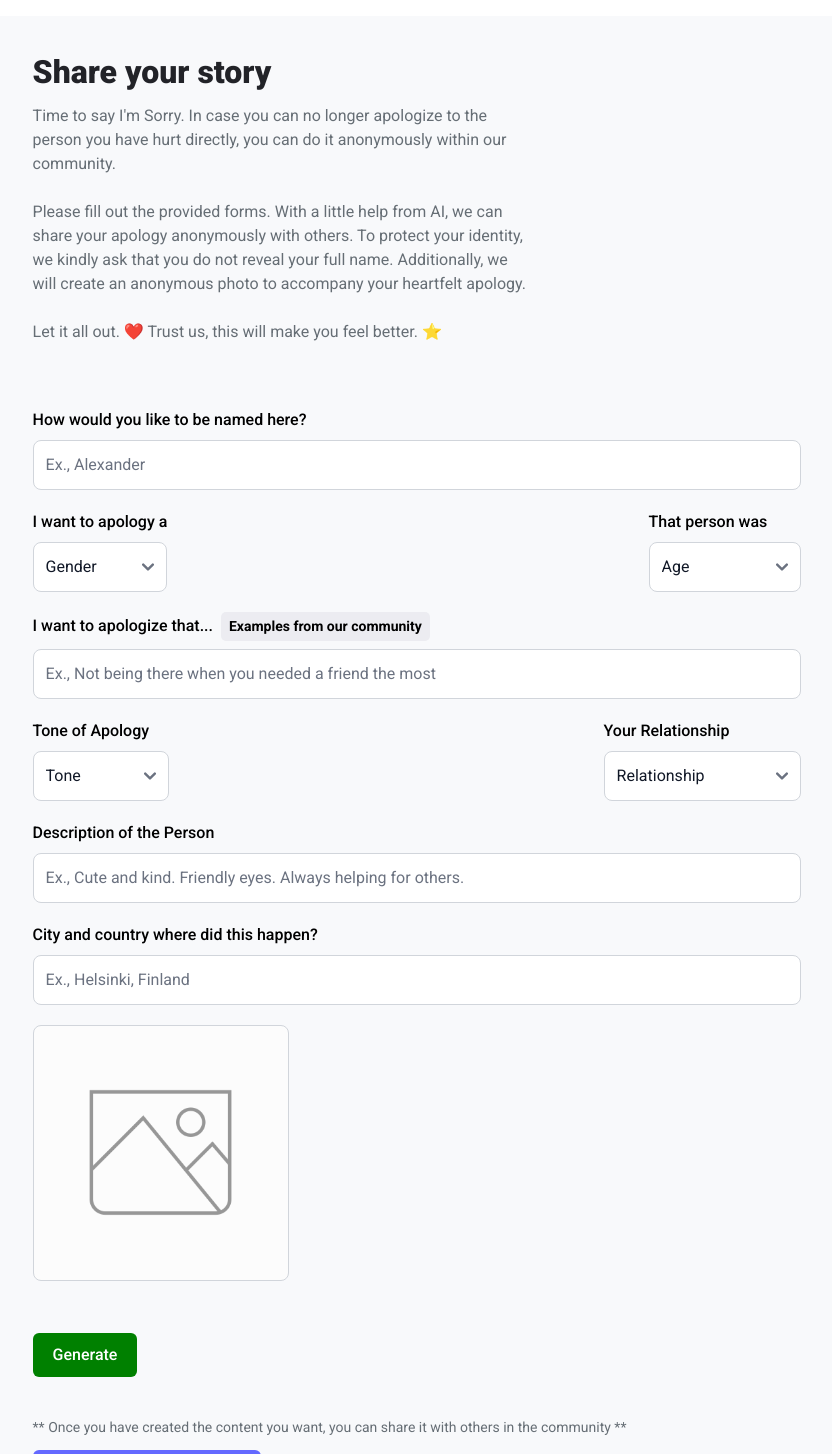
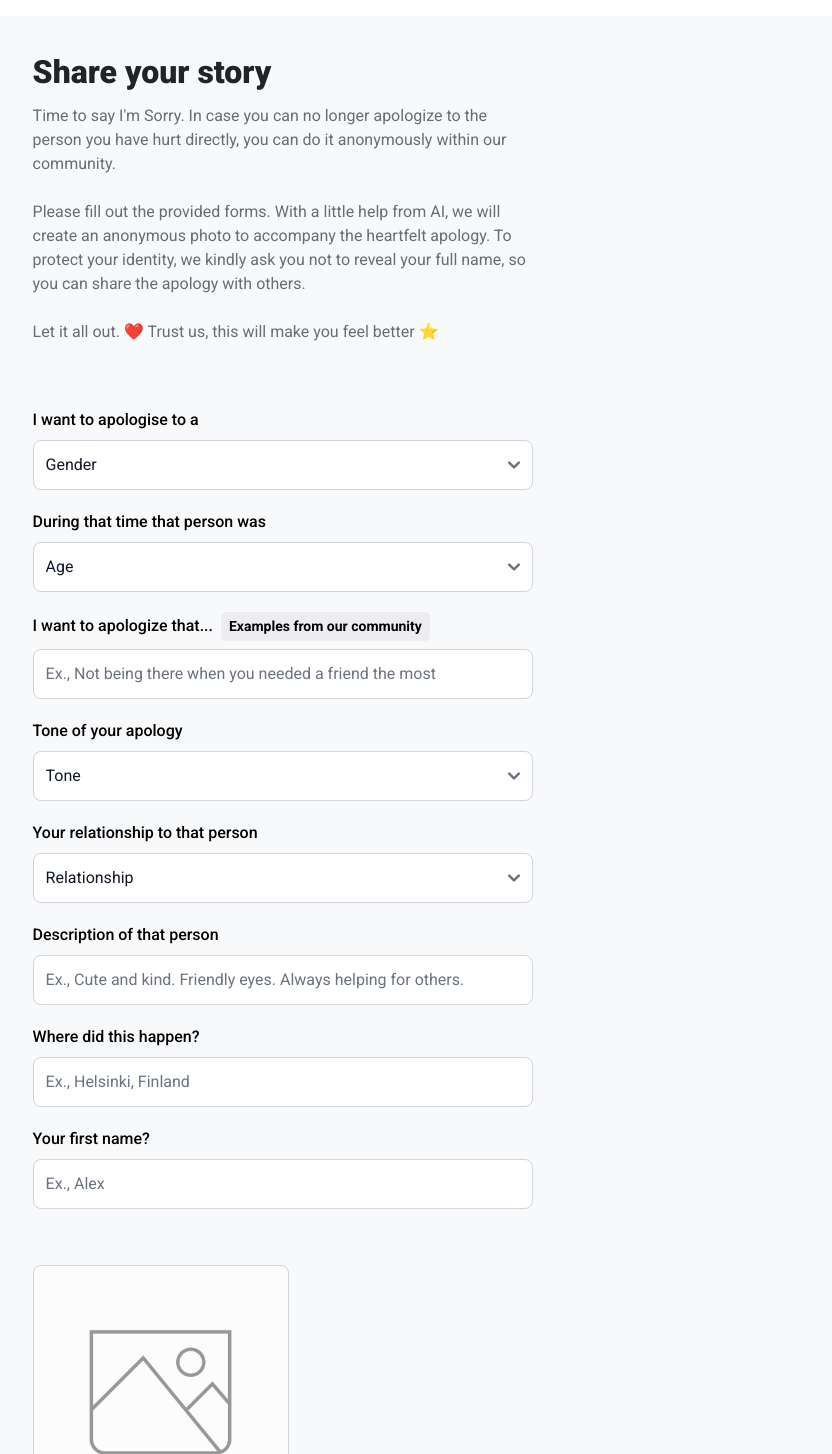
Before and after one commit to akipeki/D_3.0, a React (Vite) app in the folder frontend/: page /create-post in a window 1280 px wide. Shown: the part 76-1530 px from the top of the page, without its empty margins (161-993 px from the left). Built offline with nearby package versions, Linux system fonts and the light colour scheme.

Commit message:
still fixing things

```diff
--- a/frontend/src/App.jsx
+++ b/frontend/src/App.jsx
@@ -9,7 +9,7 @@ const App = () => {
     <BrowserRouter>
       <div className='innerWrapper'>
         <div className='innerWrapper flex flex-col justify-center px-4 sm:px-0'>
-          <header className='w-full flex border-none justify-between items-center bg-white px-1 sm:px-14 lg:px-0 xl:px-0 py-4 border-b border-b-[#e6ebf4]'>
+          <header className='w-full flex border-none justify-between items-center bg-white px-1 sm:px-14 md:px-0 lg:px-0 xl:px-0 py-4 border-b border-b-[#e6ebf4]'>
 
             <Link to='/'>
               <img src={LOGO_SORRY_OS} alt="logo" className="w-40 sm:w-60 md:w-80" />
--- a/frontend/src/components/Footer.jsx
+++ b/frontend/src/components/Footer.jsx
@@ -25,7 +25,7 @@ const Footer = () => {
                 </ul>
                 <ul className="flex justify-center sm:mt-4 md:mt-0 pb-4 cursor-pointer items-center text-sm font-medium text-[#8a8a8a] ">
                     <li>
-                        <a href="https://instagram.com" target='_blank' rel='noreferrer noopener' className="mx-4 cursor-pointer hover:underline hover:text-[#191919]">
+                        <a href="https://instagram.com/iamsorry_website/" target='_blank' rel='noreferrer noopener' className="mx-4 cursor-pointer hover:underline hover:text-[#191919]">
                             <img
                                 src={instagram}
                                 alt="Instagram"
--- a/frontend/src/index.css
+++ b/frontend/src/index.css
@@ -93,7 +93,7 @@
 }
 
 .innerWrapper {
-    width: 90%;
+    width: 100%;
     margin: 0 auto;
 }
 
@@ -173,9 +173,16 @@
 }
 
 
-@media screen and (min-width: 1600px) {
+@media (max-width: 1460px) {
     .innerWrapper {
         width: 90%;
         margin: 0 auto;
     }
 }
+
+@media (min-width: 1461px) {
+    .innerWrapper {
+        width: 80%;
+        margin: 0 auto;
+    }
+}
--- a/frontend/src/pages/CreatePost.jsx
+++ b/frontend/src/pages/CreatePost.jsx
@@ -1,13 +1,17 @@
 import React, { useState } from 'react';
 import { useNavigate } from 'react-router-dom';
+import { useMediaQuery } from 'react-responsive';
 
 import { preview } from '../assets';
 import { getRandomPrompt } from '../utils';
 import { FormField, Loader } from '../components';
 
+
 const CreatePost = () => {
   const navigate = useNavigate();
-
+  const isTabletOrMobileDevice = useMediaQuery({
+    query: '(max-device-width: 768px)'
+  });
   const [form, setForm] = useState({
     name: '',
     prompt: '',
@@ -218,7 +222,14 @@ const CreatePost = () => {
     "100+ years"
   ];
 
-  const genderOptions = ['girl', 'boy', 'man', 'woman', 'child', 'adult'];
+  const genderOptions = [
+    'girl',
+    'boy',
+    'man',
+    'woman',
+    'child',
+    'teenager',
+    'adult'];
 
   const toneOptions = [
     "Serious",
@@ -266,29 +277,18 @@ const CreatePost = () => {
         <h1 className='font-extrabold text-[#222328] text-[32px]'>Share your story</h1>
         <p className='mt-2 text-[#666e75] text-[16px] max-w-[500px]'>Time to say I'm Sorry. In case you can no longer apologize to the person you have hurt directly, you can do it anonymously within our community.
           <br /><br />
-          Please fill out the provided forms. With a little help from AI, we can share your apology anonymously with others.
-          To protect your identity, we kindly ask that you do not reveal your full name.
-          Additionally, we will create an anonymous photo to accompany your heartfelt apology.
+          Please fill out the provided forms. With a little help from AI, we will create an anonymous photo to accompany the heartfelt apology.
+          To protect your identity, we kindly ask you not to reveal your full name, so you can share the apology with others.
           <br /><br />
-          Let it all out. ❤️ Trust us, this will make you feel better. ⭐️
+          Let it all out. ❤️ Trust us, this will make you feel better ⭐️
         </p>
       </div>
 
       <form className='mt-16 max-w-3xl' onSubmit={handleSubmit}>
-        <div className='flex flex-col gap-5'>
+        <div className='flex flex-col gap-5 mb-14 max-w-[500px]'>
           <FormField
-            labelName='How would you like to be named here?'
-            type='text'
-            name='name'
-            placeholder='Ex., Alexander'
-            value={form.name}
-            handleChange={handleChange}
-          />
 
-          <div className="flex justify-between gap-4">
-            <FormField
-              style={{ flexGrow: 1, minWidth: 'calc(50% - 20px)' }}
-              labelName="I want to apology a"
+            labelName="I want to apologise to a"
             type="select"
             name="gender"
             placeholder="Gender"
@@ -299,8 +299,8 @@ const CreatePost = () => {
 
 
           <FormField
-              style={{ flexGrow: 1, minWidth: 'calc(50% - 20px)' }}
-              labelName="That person was"
+
+            labelName="During that time that person was"
             type='select'
             name='age'
             placeholder='Age'
@@ -309,8 +309,6 @@ const CreatePost = () => {
             options={ageOptions}
           />
 
-          </div>
-
           <FormField
             labelName="I want to apologize that..."
             type='text'
@@ -318,14 +316,14 @@ const CreatePost = () => {
             placeholder='Ex., Not being there when you needed a friend the most'
             value={form.prompt}
             handleChange={handleChange}
-            isSurpriseMe
+            isSurpriseMe={!isTabletOrMobileDevice}  // SurpriseMe hidden on mobile devices
             handleSurpriseMe={handleSurpriseMe}
           />
 
-          <div className="flex justify-between gap-4">
+
           <FormField
-              style={{ flexGrow: 1, minWidth: 'calc(50% - 20px)' }}
-              labelName="Tone of Apology"
+
+            labelName="Tone of your apology"
             type="select"
             name="tone"
             placeholder="Tone"
@@ -335,8 +333,8 @@ const CreatePost = () => {
           />
 
           <FormField
-              style={{ flexGrow: 1, minWidth: 'calc(50% - 20px)' }}
-              labelName="Your Relationship"
+
+            labelName="Your relationship to that person"
             type="select"
             name="relationship"
             placeholder="Relationship"
@@ -344,10 +342,10 @@ const CreatePost = () => {
             handleChange={handleChange}
             options={relationshipOptions}
           />
-          </div>
+
 
           <FormField
-            labelName='Description of the Person'
+            labelName='Description of that person'
             type='text'
             name='personDescription'
             placeholder='Ex., Cute and kind. Friendly eyes. Always helping for others.'
@@ -356,7 +354,7 @@ const CreatePost = () => {
           />
 
           <FormField
-            labelName='City and country where did this happen?'
+            labelName='Where did this happen?'
             type='text'
             name='country'
             placeholder='Ex., Helsinki, Finland'
@@ -364,7 +362,18 @@ const CreatePost = () => {
             handleChange={handleChange}
           />
 
-          <div className='relative bg-[#fcfcfc] border border-gray-300 text-gray-900 text-sm rounded-lg focus:ring-blue-500 focus:border-blue-500 w-64 p-3 h-64 flex justify-center items-center'>
+          <FormField
+            labelName='Your first name?'
+            type='text'
+            name='name'
+            placeholder='Ex., Alex'
+            value={form.name}
+            handleChange={handleChange}
+          />
+
+        </div>
+
+        <div className='relative bg-[#fcfcfc] border border-gray-300 text-gray-900 text-sm rounded-lg focus:ring-blue-500 focus:border-blue-500 w-56 p-3 h-56 xs:w-64 xs:h-64 flex justify-center items-center'>
           {form.photo ? (
             <img
               src={form.photo}
@@ -385,7 +394,7 @@ const CreatePost = () => {
             </div>
           )}
         </div>
-        </div>
+
 
 
         <div className='mt-5'>
@@ -393,26 +402,44 @@ const CreatePost = () => {
             {generatedText}
           </p>
 
-          {(!form.photo || !generatedText) && (
+          {!form.photo || !generatedText ? (
             <button
               type='button'
               onClick={handleGenerate}
-              className=' text-white text-[16px] bg-[green] font-medium rounded-md w-full sm:w-auto px-5 py-2.5 text-center'
+              className='mt-3 mb-3 text-white bg-[green] hover:ease-in duration-300 hover:opacity-90 font-medium rounded-md text-[16px] w-full sm:w-auto px-5 py-2.5 text-center '
             >
-              {generatingImg ? 'Generating...' : 'Generate'}
+              {generatingImg ?
+                <>
+                  Generating
+                  <span className="loader">.<span>.</span><span>.</span></span>
+                </>
+                :
+                'Generate'
+              }
             </button>
-          )}
+          ) : null}
 
         </div>
 
         <div className='mt-10'>
-          <p className='mt-2 text-[#666e75] text-[14px]'>** Once you have created the content you want, you can share it with others in the community **</p>
+          {form.photo && generatedText && (
+            <>
+              <p className='mt-2 text-[#666e75] text-[14px]'>** Once you have created the text and image you want, you can share it with others. **</p>
               <button
                 type='submit'
-            className='mt-3 mb-3 text-white bg-[#6469ff] font-medium rounded-md text-[16px] w-full sm:w-auto px-5 py-2.5 text-center'
+                className='mt-3 text-white bg-[#6469ff] font-medium rounded-md text-[16px] w-full sm:w-auto px-5 py-2.5 text-center hover:ease-in duration-300 hover:bg-[#AD57FF]'
               >
-            {loading ? 'Sharing... with the Community' : 'Share with the Community'}
+                {loading ?
+                  <>
+                    Sharing with the Community
+                    <span className="loader">.<span>.</span><span>.</span></span>
+                  </>
+                  :
+                  'Share with the Community'
+                }
               </button>
+            </>
+          )}
         </div>
       </form>
     </section >
```
Also changed, not shown: frontend/src/pages/FAQ.jsx (+37 -40 lines), frontend/src/pages/Home.jsx (+14 -5 lines). Lines whose indentation alone changed are shown as unchanged.
